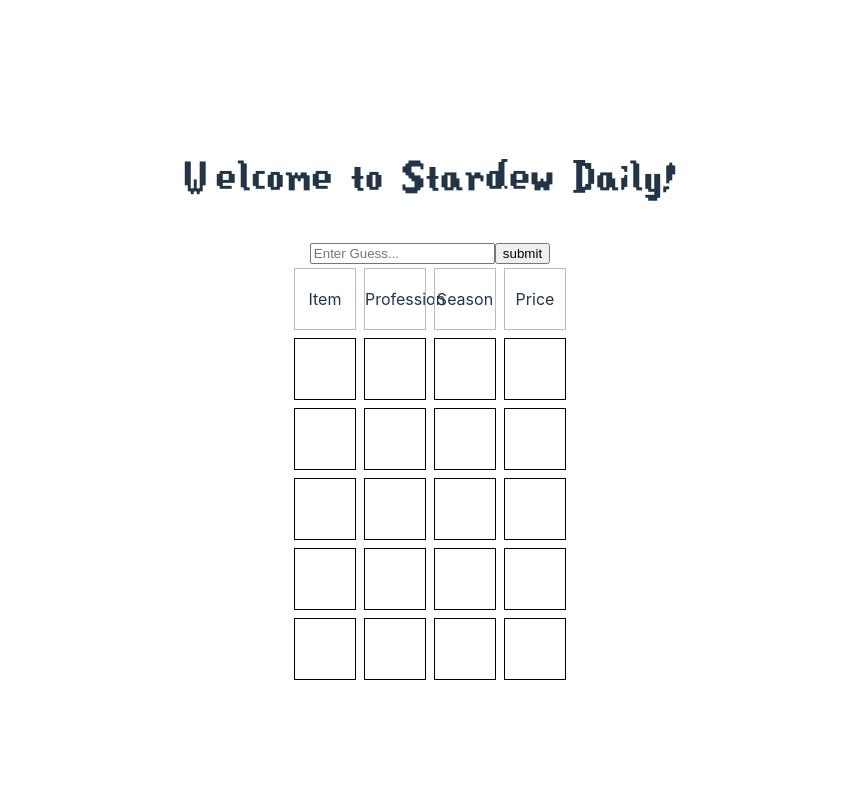
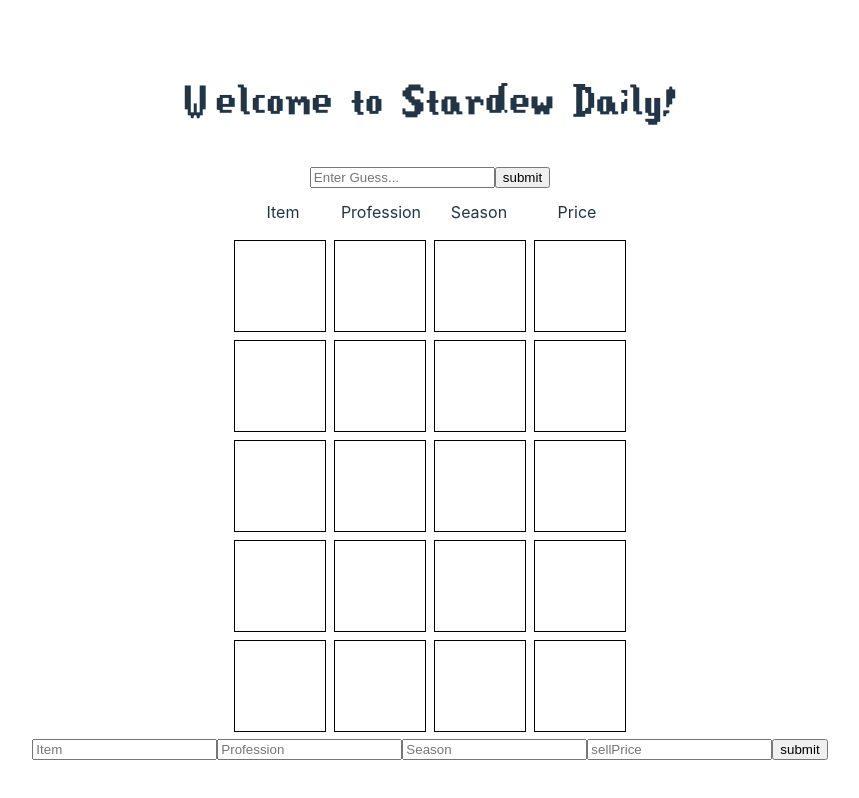
Before and after one commit to nathankoga/Stardew-daily-vite, a React (Vite) app: page / in a window 1280 px wide. Shown: the whole page, without its empty margins (210-1069 px from the left). Built offline with nearby package versions, Linux system fonts and the light colour scheme.

Commit message:
Adjust CSS + prevGuesses contain name + admin functionality for adding to DB

```diff
--- a/src/components/GuessBox.tsx
+++ b/src/components/GuessBox.tsx
@@ -5,6 +5,7 @@
 //
 import {useState} from 'react';
 import ResponseGrid from './ResponseGrid.tsx'
+import AdminPostBox from './admin.tsx'
 
 
 function isAlpha(str:string) {
@@ -42,7 +43,7 @@
         else {
             price_char = "equal";
         }
-        let ret_vals: Array<string | boolean | null> = [this.ID == target.ID,
+        let ret_vals: Array<string | boolean | null> = [this.ID, this.ID == target.ID,
             this.profession == target.profession,
             this.season == target.season, price_char];
         return ret_vals;
@@ -149,8 +150,9 @@
                         setUsedItems([...usedItems, guessedItem.ID]);
                         console.log("previous guess items: ", usedItems);
 
-                        if (correctnessArray[0] === true) {  // win condition
-                            alert("match! Game won");
+                        // correctnessArray[1] stores whether or not it's a match
+                        if (correctnessArray[1] === true) {  // win condition
+                            // alert("match! Game won");
                             // figure out how to disable text box and end game
                         }
 
@@ -194,6 +196,7 @@
 
             <input type="button" id="submit_button" name="submit_button" value="submit" onClick={submitHandler}/>
             <ResponseGrid currentGuess = {guess} previousGuesses = {prevGuesses} currentTurn = {turn} />
+            <AdminPostBox></AdminPostBox>
         </div>
     )
 }
--- a/src/components/ResponseGrid.tsx
+++ b/src/components/ResponseGrid.tsx
@@ -23,14 +23,15 @@
 
     // render past guesses automatically
     // next add conditional rendering to each inner div based off of specific rules
+    // guess[0] contains name of item ==> future bitmap search --> OR we send a tuple pair of bitmap instead
     // if (guess[0]) {
         return (
         <div className="responseRow validResponse">
 
-            <div className={guess[0]?.toString()}></div>
             <div className={guess[1]?.toString()}></div>
             <div className={guess[2]?.toString()}></div>
             <div className={guess[3]?.toString()}></div>
+            <div className={guess[4]?.toString()}></div>
         </div>
         )
     // }
--- a/src/components/admin.tsx
+++ b/src/components/admin.tsx
@@ -2,17 +2,60 @@
 // determine daily stardew item?
 // update database with items
 
-/*
-function addToDB() {
-    const [firstBox, setFirstBox] = useState("");
-    const [secondBox, setSecondBox] = useState("");
-    const [thirdBox, setThirdBox] = useState("");
-    const [fourthBox, setFourthBox] = useState("");
+import {useState} from 'react';
 
+function AdminPostBox() {
+    const [inputValues, setInputValues] = useState({
+        firstBox: "",
+        secondBox: "",
+        thirdBox: "",
+        fourthBox: "",
+    });
+
+    function updateBoxes(event: React.ChangeEvent<HTMLInputElement>) {
+        const {name, value} = event.target;
+        setInputValues((prevValues) => ({
+            ...prevValues,
+            [name]: value
+        }));
+    }
+
+    const submitPost = () => {
+        // make a POST request
+
+        const headers = new Headers();
+        headers.set('Content-Type', 'application/json');
+        headers.set('Accept', 'application/json');
+
+        // create url and add parameters for API search
+        let getURL = new URL("https://pouq9pcpxk.execute-api.us-west-2.amazonaws.com/Dev-stage");
+
+        // send a GET Request to the API
+        const requestOptions: RequestInfo = new Request(getURL, {
+            method: "POST",
+            headers: headers,
+            redirect: 'follow',
+            body: JSON.stringify({
+                ID: inputValues.firstBox,
+                profession: inputValues.secondBox,
+                season: inputValues.thirdBox,
+                sellPrice: inputValues.fourthBox
+            })
+        })
+        fetch(requestOptions)
+            .then( () => console.log("finished"))
+            .catch(error => console.log("error: ", error));
+    }
 
     return (
         <div className="adminBox">
-            <input></input>
+            <input type="text" name="firstBox" placeholder="Item"  onChange={updateBoxes} />
+            <input type="text" name="secondBox" placeholder="Profession"  onChange={updateBoxes} />
+            <input type="text" name="thirdBox" placeholder="Season"  onChange={updateBoxes} />
+            <input type="text" name="fourthBox" placeholder="sellPrice"  onChange={updateBoxes} />
+            <input type="button" value="submit" onClick={submitPost}/>
         </div>
     )
-}*/
+}
+
+export default AdminPostBox;
--- a/src/components/grid.css
+++ b/src/components/grid.css
@@ -7,12 +7,11 @@
 
 .rowLabels > div {
     display: block;
-    width:60px;
-    height:60px;
-    border: 1px solid #bbb;
+    width:90px;
+    height:40px;
     margin: 4px;
     text-align: center;
-    line-height: 60px;
+    line-height: 40px;
 }
 
 .responseRow {
@@ -23,12 +22,12 @@
 
 .responseRow > div {
     display: block;
-    width:60px;
-    height:60px;
+    width:90px;
+    height:90px;
     border: 1px solid #bbb;
     margin: 4px;
     text-align: center;
-    line-height: 60px;
+    line-height: 90px;
 }
 
 .emptyResponse > div {
```
